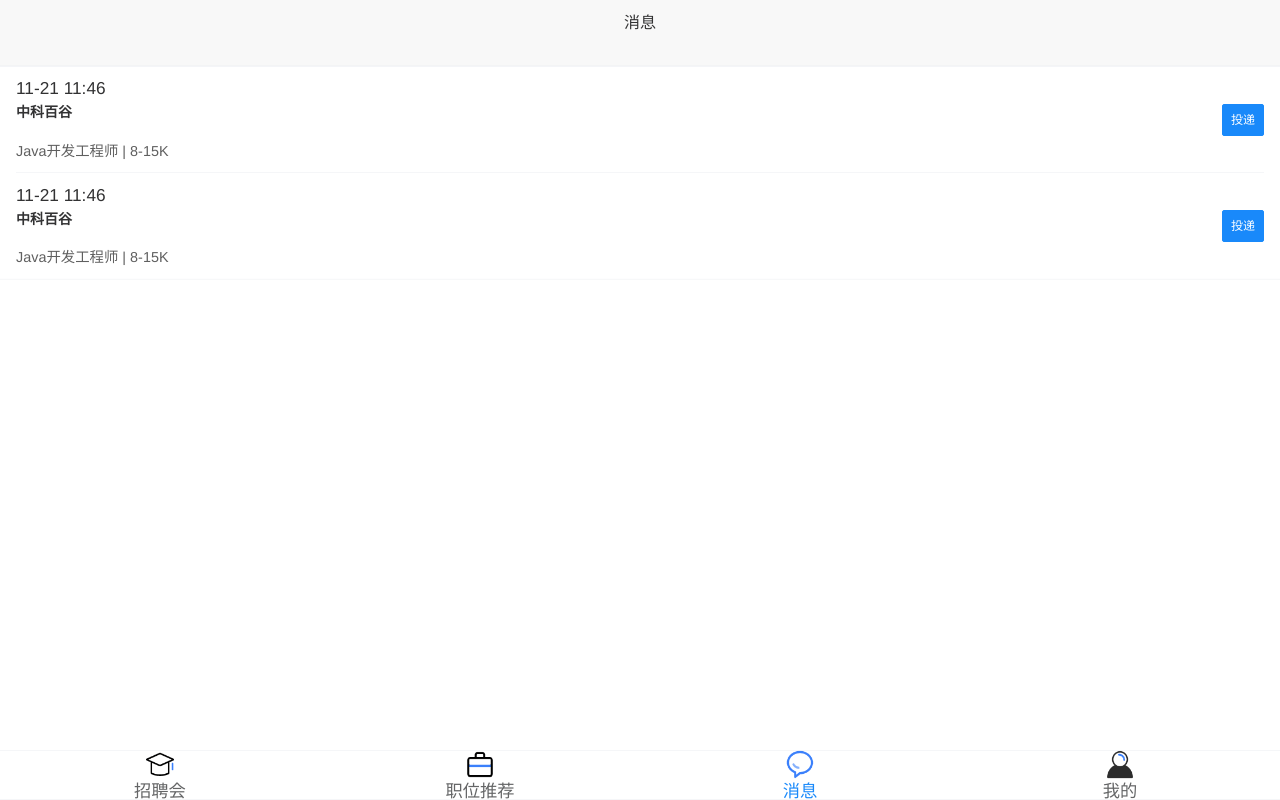
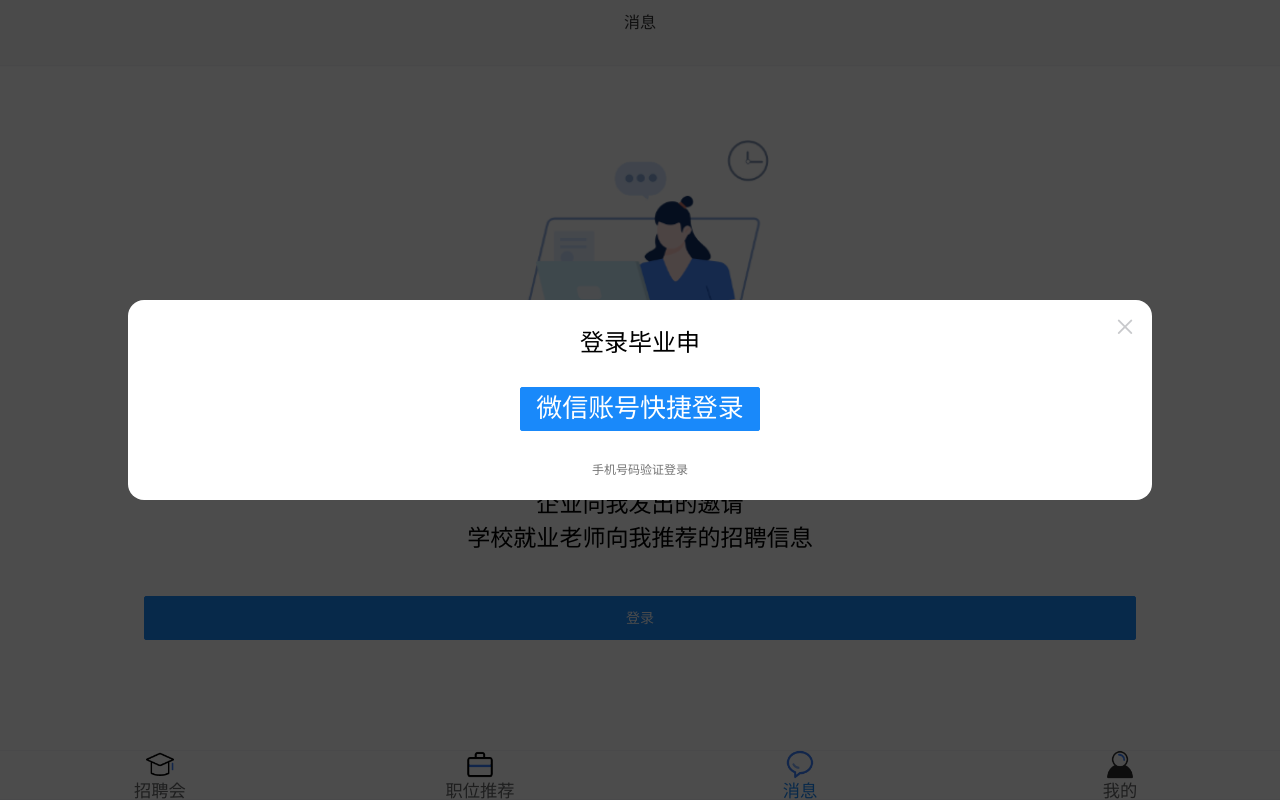
Before and after one commit to bo-ddd/bys-h5, a Vue app: page /news in a window 1280 px wide. Built offline with nearby package versions, Linux system fonts and the light colour scheme.

Commit message:
position

```diff
--- a/src/views/companyDetails/CompanyDetails.vue
+++ b/src/views/companyDetails/CompanyDetails.vue
@@ -46,7 +46,10 @@
                     <div class="type mt-5">{{item.positionEducation }}</div>
                   </div>
                   <div class="item-right">
-                    <div class="num">{{item.positionMonthMoney}}</div>
+                    <div class="num">
+                      <span v-if="item.positionMonthMoney">{{item.positionMonthMoney.split(',')[0].slice(0,-3)+'-'+item.positionMonthMoney.split(',')[1].slice(0,-3)}}k</span>
+                      <span v-else>{{item.positionMonth.split(',').join('-')}}元/天</span>
+                    </div>
                     <div class="btn mt-20">
                       <van-button type="primary" size="small">申请</van-button>
                     </div>
@@ -58,9 +61,7 @@
           </van-tab>
         </van-tabs>
       </div>
-      <!-- </van-sticky> -->
       <div class="h-70"></div>
-      <!-- </div> -->
     </div>
     <div class="foot-box">
       <div class="foot-left">
@@ -161,8 +162,6 @@
   grid-template-rows: 4.6rem auto;
 }
 .content {
-  // display: grid;
-  // grid-template-rows: 10rem auto;
   height: 100%;
   overflow-y: scroll;
   .info-head {
@@ -189,9 +188,6 @@
   .info-body {
     font-size: 1.4rem;
     color: #666666;
-    // :deep(.van-tabs__content) {
-      // min-height: calc(100vh - 31rem);
-    // }
     :deep(.van-tabs__wrap) {
       position: sticky;
       top: -0.1rem;
@@ -251,17 +247,14 @@
           background-color: #f0f1f3;
         }
         .num {
-          // width: 5.2rem;
           text-align: right;
           color: #ea5539;
-          font-size: 1.4rem;
+          font-size: 1.6rem;
           font-weight: 700;
         }
         .btn {
           text-align: right;
           :deep(.van-button) {
-            // width: 100%;
-            // height: 100%;
             font-size: 1.4rem;
             padding: 0.6rem 1rem;
             font-weight: 700;
--- a/src/views/news/NewsView.vue
+++ b/src/views/news/NewsView.vue
@@ -1,4 +1,17 @@
 <template>
+    <van-popup v-model:show="showCount" closeable round :style="{ height: '25%', width: '80%' }">
+      <div class="show-count_box">
+        <div class="show-wrap">
+          <div>
+            <h1>登录毕业申</h1>
+          </div>
+          <div>
+            <van-button type="primary" class="ft">微信账号快捷登录</van-button>
+          </div>
+          <div class="c-747474" @click="jump('login')">手机号码验证登录</div>
+        </div>
+      </div>
+    </van-popup>
   <div class="news-page">
     <van-nav-bar class="back-gray" title="消息" />
     <!-- <div class="news-box">
@@ -8,8 +21,19 @@
       <div class="btn-box mt-20">
         <van-button type="primary" block @click="to('/createResume')">完善简历</van-button>
       </div>
-    </div>-->
-    <div class="news-box2">
+    </div> -->
+    <div class="news-box">
+      <img class="img2" :src="parseAssetFile('icon-news2.png')" />
+      <div class="text-tip mt-20">登录后可查看</div>
+      <div class="text-title mt-20">企业向我发出的邀请</div>
+      <div class="text-title">学校就业老师向我推荐的招聘信息</div>
+      <!-- <div class="text-tip mt-10">您的在线简历完善度只有45分，低于平均分82.8。在线简历完善后，就能吸引更多企业</div>
+      -->
+      <div class="btn-box mt-30">
+        <van-button type="primary" block @click="to('/login')">登录</van-button>
+      </div>
+    </div>
+    <!-- <div class="news-box2">
       <van-cell-group>
         <van-cell class="align-center">
           <template #title>
@@ -36,16 +60,18 @@
           </template>
         </van-cell>
       </van-cell-group>
-    </div>
+    </div> -->
   </div>
 </template>
 <script lang="ts" setup>
+import {ref} from 'vue'
 import { useRouter } from "vue-router";
 import { parseAssetFile } from "@/assets/util";
 const router = useRouter();
 const to = function (path: any) {
   router.push(path);
 };
+let showCount=ref(true)
 </script>
 
 <style lang="scss" scoped>
@@ -67,6 +93,10 @@
     img {
       width: 13rem;
       height: 11rem;
+    }
+    .img2{
+      width: 18rem;
+      height: 18rem;
     }
     .text-title {
       font-size: 1.6rem;
@@ -97,6 +127,28 @@
     }
   }
 }
+
+.show-count_box {
+  display: flex;
+  justify-content: center;
+  align-items: center;
+  height: 100%;
+
+  .show-wrap {
+    display: flex;
+    flex-direction: column;
+    align-items: center;
+    gap: 2rem;
+
+    h1 {
+      font-weight: 500;
+    }
+
+    .ft {
+      font-size: 1.8rem;
+    }
+  }
+}
 .h-50 {
   width: 100%;
   height: 5rem;
--- a/src/views/uploadResume/EditInfo.vue
+++ b/src/views/uploadResume/EditInfo.vue
@@ -309,7 +309,7 @@
     });
     if (res.code == 200) {
       let infoData = res.data[0];
-      companyName.value = infoData.projectDes;
+      companyName.value = infoData.projectName;
       beginTime.value = infoData.startTime.slice(0, 10);
       overTime.value = infoData.endTime.slice(0, 10);
       positionName.value = infoData.positionName;
```
Also changed, not shown: src/assets/images/icon-news2.png (added).
